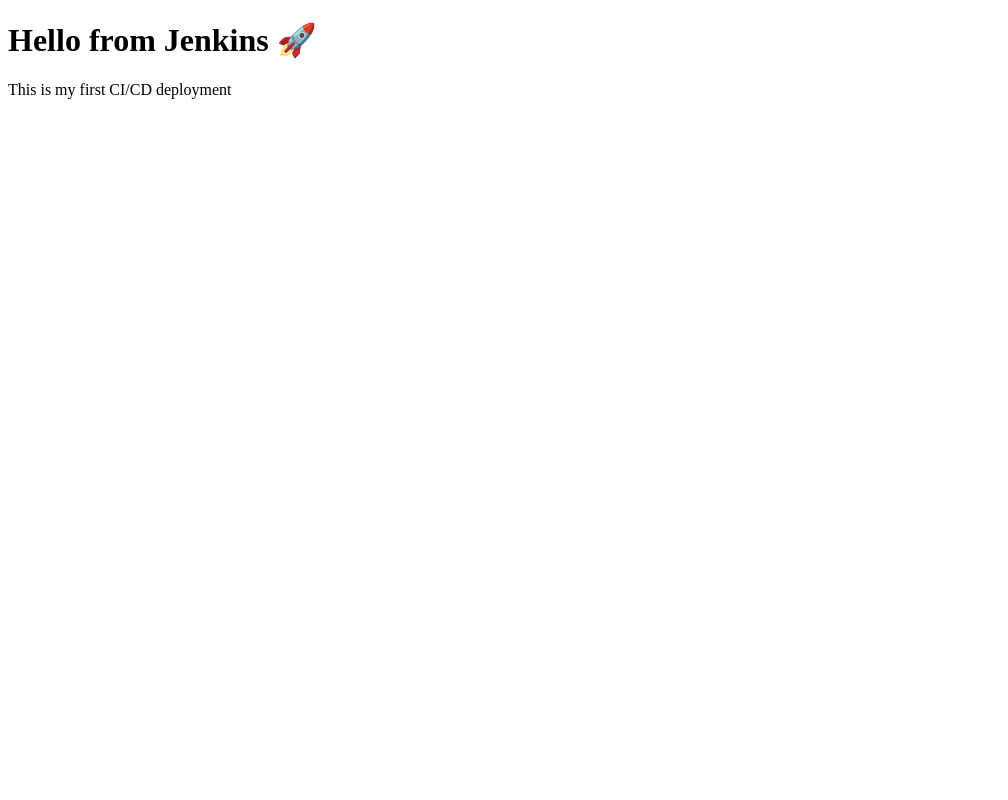
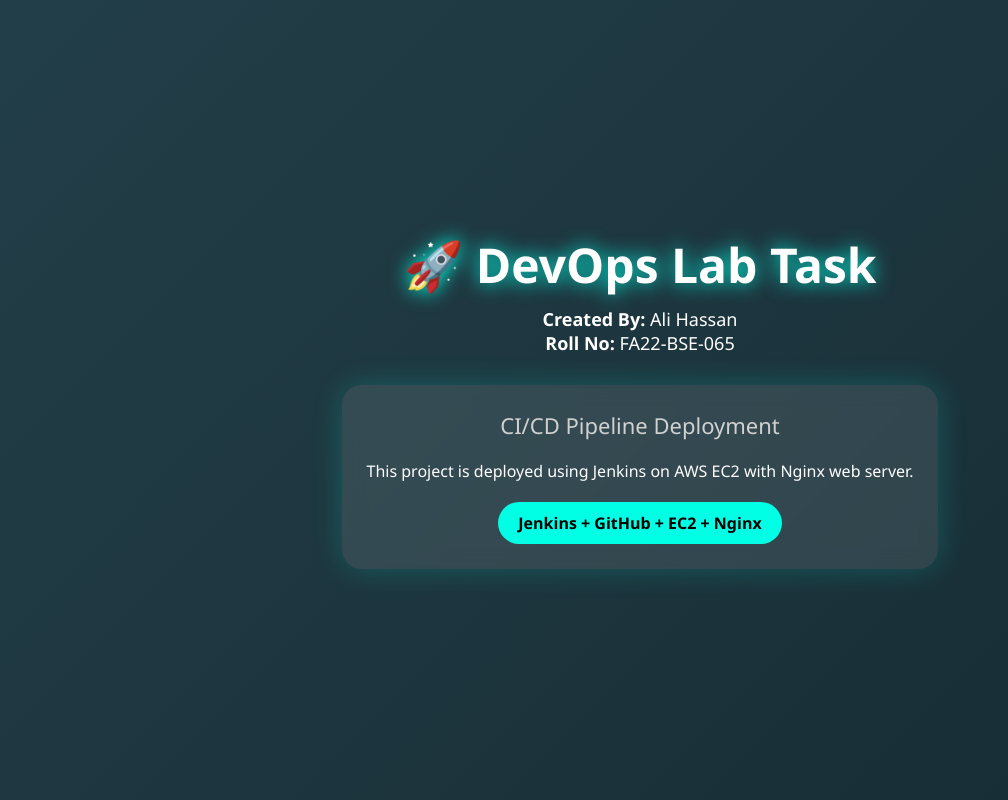
Before and after one commit to Ali200168-cyber/jenkins-web-demo, a plain HTML site: page index.html in a window 1280 px wide. Shown: the whole page, without its empty margins (0-1008 px from the left). Drawn offline with Linux system fonts and the light colour scheme.

Commit message:
Update index.html

```diff
--- a/index.html
+++ b/index.html
@@ -1,10 +1,102 @@
 <!DOCTYPE html>
-<html>
+<html lang="en">
 <head>
-    <title>Jenkins Demo</title>
+<meta charset="UTF-8">
+<title>DevOps Lab Task</title>
+
+<style>
+* {
+    margin: 0;
+    padding: 0;
+    box-sizing: border-box;
+    font-family: 'Segoe UI', sans-serif;
+}
+
+body {
+    height: 100vh;
+    background: linear-gradient(-45deg, #0f2027, #203a43, #2c5364, #000000);
+    background-size: 400% 400%;
+    animation: gradientBG 10s ease infinite;
+    color: white;
+    display: flex;
+    justify-content: center;
+    align-items: center;
+    text-align: center;
+}
+
+@keyframes gradientBG {
+    0% {background-position: 0% 50%;}
+    50% {background-position: 100% 50%;}
+    100% {background-position: 0% 50%;}
+}
+
+.container {
+    max-width: 850px;
+    padding: 40px;
+}
+
+h1 {
+    font-size: 48px;
+    margin-bottom: 10px;
+    text-shadow: 0 0 20px #00ffe5;
+}
+
+h2 {
+    font-size: 22px;
+    font-weight: 300;
+    margin-bottom: 20px;
+    color: #d1d1d1;
+}
+
+.info {
+    font-size: 18px;
+    margin-bottom: 30px;
+    color: #ffffff;
+}
+
+.card {
+    margin-top: 20px;
+    padding: 25px;
+    border-radius: 20px;
+    background: rgba(255,255,255,0.1);
+    backdrop-filter: blur(10px);
+    box-shadow: 0 0 30px rgba(0,255,229,0.2);
+}
+
+.badge {
+    display: inline-block;
+    padding: 10px 20px;
+    margin-top: 20px;
+    border-radius: 50px;
+    background: #00ffe5;
+    color: black;
+    font-weight: bold;
+}
+</style>
+
 </head>
+
 <body>
-    <h1>Hello from Jenkins 🚀</h1>
-    <p>This is my first CI/CD deployment</p>
+
+<div class="container">
+
+    <h1>🚀 DevOps Lab Task</h1>
+
+    <div class="info">
+        <p><b>Created By:</b> Ali Hassan</p>
+        <p><b>Roll No:</b> FA22-BSE-065</p>
+    </div>
+
+    <div class="card">
+        <h2>CI/CD Pipeline Deployment</h2>
+        <p>This project is deployed using Jenkins on AWS EC2 with Nginx web server.</p>
+
+        <div class="badge">
+            Jenkins + GitHub + EC2 + Nginx
+        </div>
+    </div>
+
+</div>
+
 </body>
 </html>
```
